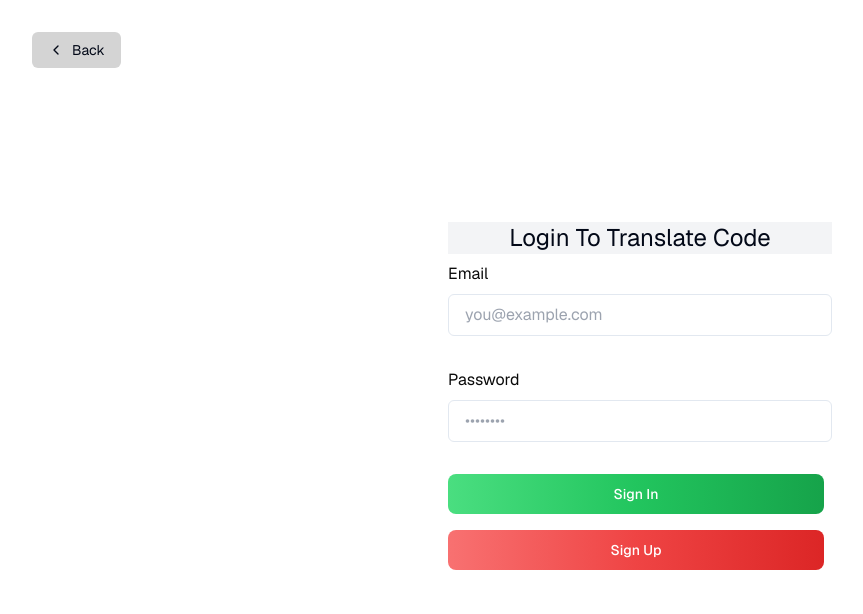
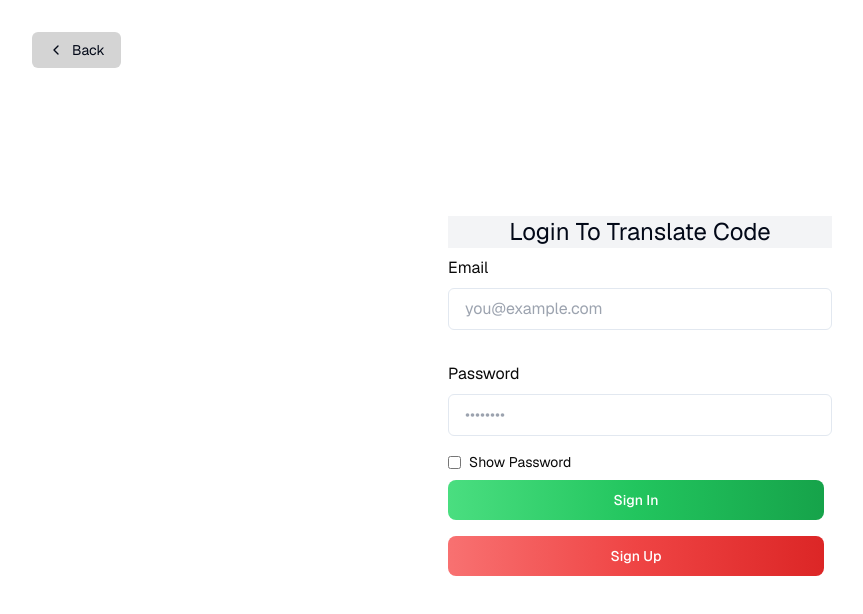
Before and after one commit to hakanyarman/code-translator, a Next.js app: page /login in a window 1280 px wide. Shown: the top 614 px of the page, without its empty margins (0-863 px from the left). Built offline with nearby package versions, Linux system fonts and the light colour scheme.

Commit message:
add show password checkbox to login page

```diff
--- /dev/null
+++ b/app/login/ShowPasswordToggle.tsx
@@ -0,0 +1,33 @@
+'use client';
+
+import { useState } from 'react';
+
+export function ShowPasswordToggle() {
+  const [showPassword, setShowPassword] = useState(false);
+
+  return (
+    <>
+      <input
+        className="rounded-md px-4 py-2 bg-inherit border mb-2 dark:bg-white text-neutral-950 w-full"
+        type={showPassword ? 'text' : 'password'}
+        name="password"
+        placeholder="••••••••"
+        required
+      />
+      <div className="flex items-center mt-2">
+        <input
+          type="checkbox"
+          id="showPassword"
+          className="mr-2"
+          onChange={(e) => setShowPassword(e.target.checked)}
+        />
+        <label
+          htmlFor="showPassword"
+          className="text-sm text-neutral-950 dark:text-white"
+        >
+          Show Password
+        </label>
+      </div>
+    </>
+  );
+}
--- a/app/login/page.tsx
+++ b/app/login/page.tsx
@@ -3,31 +3,13 @@ import { headers } from 'next/headers';
 import { createClient } from '@/utils/supabase/server';
 import { redirect } from 'next/navigation';
 import { SubmitButton } from './submit-button';
+import { ShowPasswordToggle } from './ShowPasswordToggle';
 
 export default function Login({
   searchParams,
 }: {
   searchParams: { message: string; redirect?: string };
 }) {
-  // const signIn = async (formData: FormData) => {
-  //   'use server';
-
-  //   const email = formData.get('email') as string;
-  //   const password = formData.get('password') as string;
-  //   const supabase = createClient();
-  //   const redirectUrl = searchParams.redirect || '/code-translator'; // Default to /protected if no redirect is specified
-
-  //   const { error } = await supabase.auth.signInWithPassword({
-  //     email,
-  //     password,
-  //   });
-
-  //   if (error) {
-  //     return redirect(`/login?message=Could not authenticate user`);
-  //   }
-
-  //   return redirect(redirectUrl);
-  // };
   const signIn = async (formData: FormData) => {
     'use server';
 
@@ -58,28 +40,6 @@ export default function Login({
     return redirect(redirectUrl);
   };
 
-  // const signUp = async (formData: FormData) => {
-  //   'use server';
-
-  //   const origin = headers().get('origin');
-  //   const email = formData.get('email') as string;
-  //   const password = formData.get('password') as string;
-  //   const supabase = createClient();
-
-  //   const { error } = await supabase.auth.signUp({
-  //     email,
-  //     password,
-  //     options: {
-  //       emailRedirectTo: `${origin}/auth/callback`,
-  //     },
-  //   });
-
-  //   if (error) {
-  //     return redirect(`/login?message=Could not authenticate user`);
-  //   }
-
-  //   return redirect(`/login?message=Check email to continue sign in process`);
-  // };
   const signUp = async (formData: FormData) => {
     'use server';
 
@@ -162,13 +122,10 @@ export default function Login({
         >
           Password
         </label>
-        <input
-          className="rounded-md px-4 py-2 bg-inherit border mb-6 dark:bg-white text-neutral-950"
-          type="password"
-          name="password"
-          placeholder="••••••••"
-          required
-        />
+        <div className="relative">
+          <ShowPasswordToggle />
+        </div>
+
         <SubmitButton
           formAction={signIn}
           className="text-white bg-gradient-to-r from-green-400 via-green-500 to-green-600 hover:bg-gradient-to-br focus:ring-4 focus:outline-none focus:ring-green-300 dark:focus:ring-green-800 font-medium rounded-lg text-sm px-5 py-2.5 text-center me-2 mb-2"
@@ -192,124 +149,3 @@ export default function Login({
     </div>
   );
 }
-
-// import Link from 'next/link';
-// import { headers } from 'next/headers';
-// import { createClient } from '@/utils/supabase/server';
-// import { redirect } from 'next/navigation';
-// import { SubmitButton } from './submit-button';
-
-// export default function Login({
-//   searchParams,
-// }: {
-//   searchParams: { message: string; redirect?: string };
-// }) {
-//   const signIn = async (formData: FormData) => {
-//     'use server';
-
-//     const email = formData.get('email') as string;
-//     const password = formData.get('password') as string;
-//     const supabase = createClient();
-//     const redirectUrl = searchParams.redirect || '/'; // Default to home if no redirect is specified
-
-//     const { error } = await supabase.auth.signInWithPassword({
-//       email,
-//       password,
-//     });
-
-//     if (error) {
-//       return redirect(`/login?message=Could not authenticate user`);
-//     }
-
-//     return redirect(redirectUrl);
-//   };
-
-//   const signUp = async (formData: FormData) => {
-//     'use server';
-
-//     const origin = headers().get('origin');
-//     const email = formData.get('email') as string;
-//     const password = formData.get('password') as string;
-//     const supabase = createClient();
-
-//     const { error } = await supabase.auth.signUp({
-//       email,
-//       password,
-//       options: {
-//         emailRedirectTo: `${origin}/auth/callback`,
-//       },
-//     });
-
-//     if (error) {
-//       return redirect(`/login?message=Could not authenticate user`);
-//     }
-
-//     return redirect(`/login?message=Check email to continue sign in process`);
-//   };
-
-//   return (
-//     <div className="flex-1 flex flex-col w-full px-8 sm:max-w-md justify-center gap-2">
-//       <Link
-//         href="/"
-//         className="absolute left-8 top-8 py-2 px-4 rounded-md no-underline text-foreground bg-btn-background hover:bg-btn-background-hover flex items-center group text-sm"
-//       >
-//         <svg
-//           xmlns="http://www.w3.org/2000/svg"
-//           width="24"
-//           height="24"
-//           viewBox="0 0 24 24"
-//           fill="none"
-//           stroke="currentColor"
-//           strokeWidth="2"
-//           strokeLinecap="round"
-//           strokeLinejoin="round"
-//           className="mr-2 h-4 w-4 transition-transform group-hover:-translate-x-1"
-//         >
-//           <polyline points="15 18 9 12 15 6" />
-//         </svg>{' '}
-//         Back
-//       </Link>
-
-//       <form className="flex-1 flex flex-col w-full justify-center gap-2 text-foreground">
-//         <label className="text-md text-neutral-950" htmlFor="email">
-//           Email
-//         </label>
-//         <input
-//           className="rounded-md px-4 py-2 bg-inherit border mb-6"
-//           name="email"
-//           placeholder="you@example.com"
-//           required
-//         />
-//         <label className="text-md text-neutral-950" htmlFor="password">
-//           Password
-//         </label>
-//         <input
-//           className="rounded-md px-4 py-2 bg-inherit border mb-6"
-//           type="password"
-//           name="password"
-//           placeholder="••••••••"
-//           required
-//         />
-//         <SubmitButton
-//           formAction={signIn}
-//           className="text-white bg-gradient-to-r from-green-400 via-green-500 to-green-600 hover:bg-gradient-to-br focus:ring-4 focus:outline-none focus:ring-green-300 dark:focus:ring-green-800 font-medium rounded-lg text-sm px-5 py-2.5 text-center me-2 mb-2"
-//           pendingText="Signing In..."
-//         >
-//           Sign In
-//         </SubmitButton>
-//         <SubmitButton
-//           formAction={signUp}
-//           className="text-white bg-gradient-to-r from-red-400 via-red-500 to-red-600 hover:bg-gradient-to-br focus:ring-4 focus:outline-none focus:ring-red-300 dark:focus:ring-red-800 font-medium rounded-lg text-sm px-5 py-2.5 text-center me-2 mb-2"
-//           pendingText="Signing Up..."
-//         >
-//           Sign Up
-//         </SubmitButton>
-//         {searchParams?.message && (
-//           <p className="mt-4 p-4 bg-foreground/10 text-foreground text-center">
-//             {searchParams.message}
-//           </p>
-//         )}
-//       </form>
-//     </div>
-//   );
-// }
```
